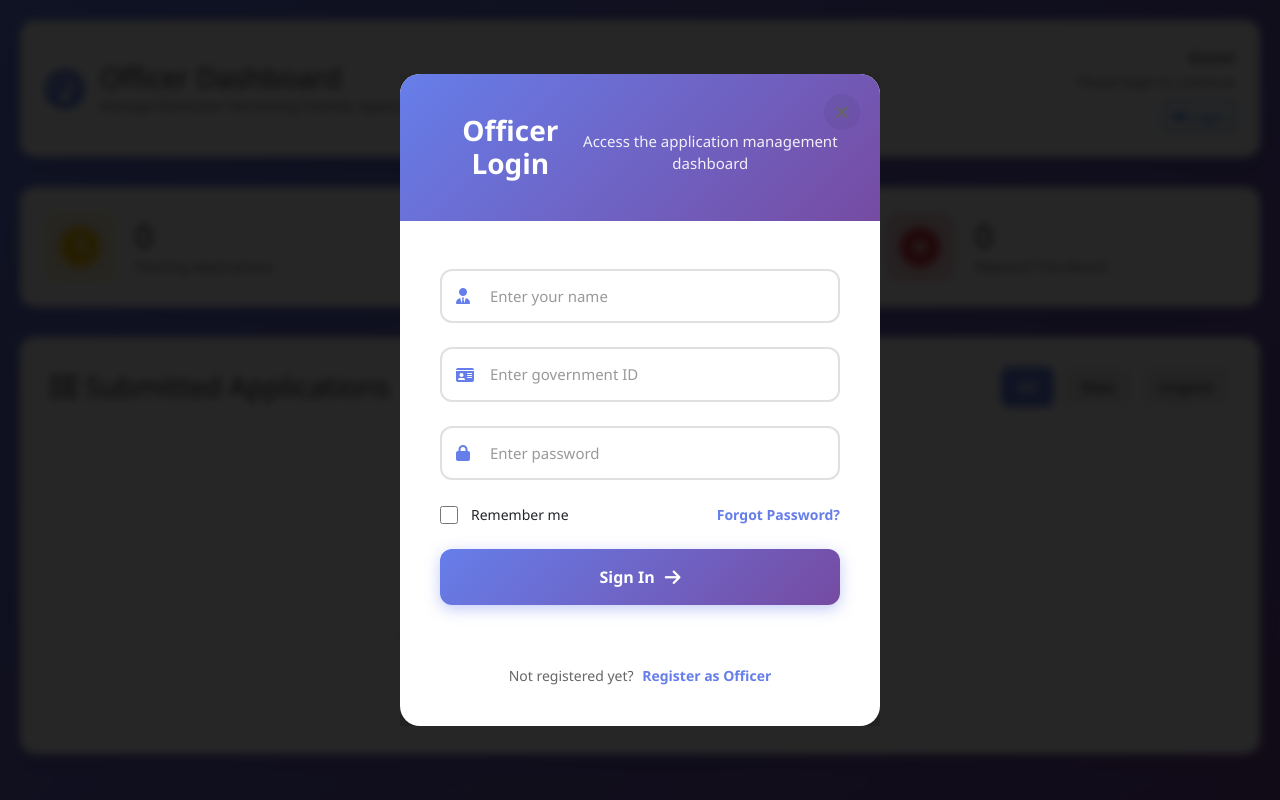
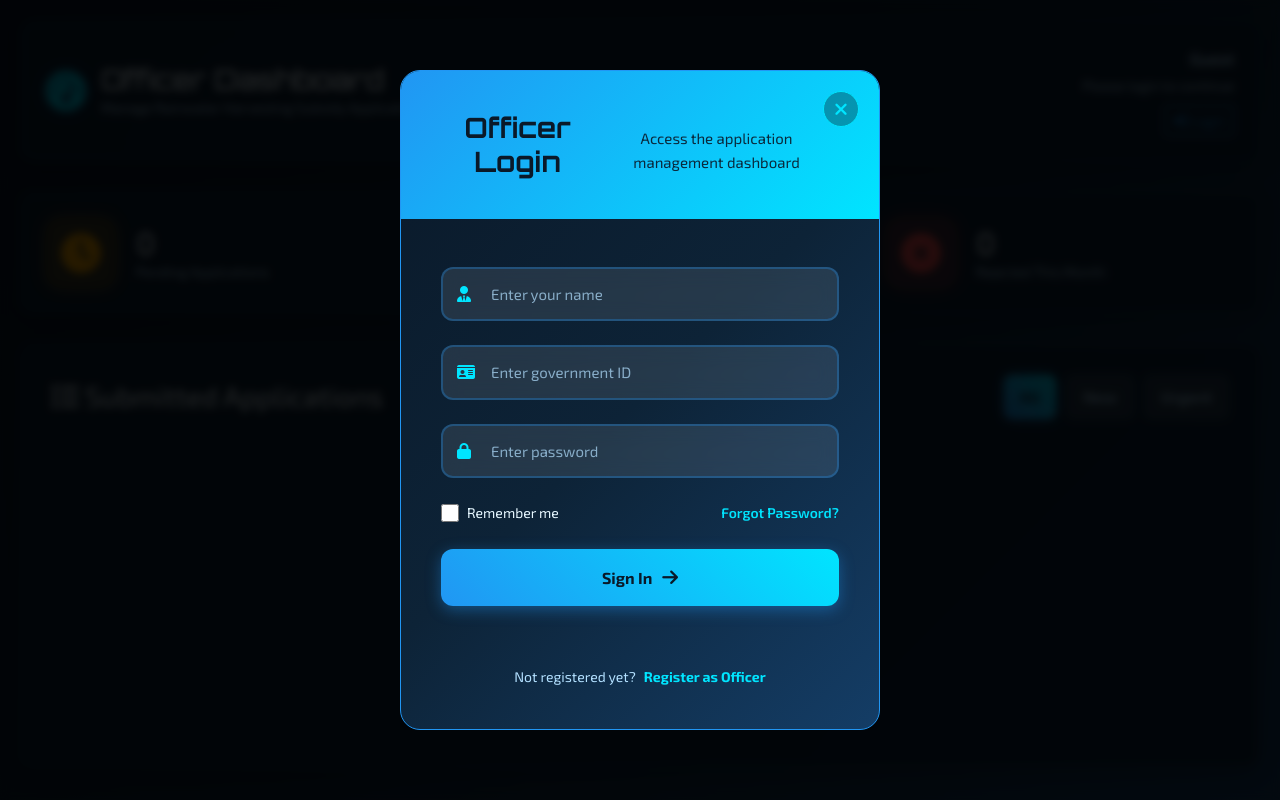
Before and after one commit to Tirthes2004/jaljeevan.Ai, a Django app: page /officer/ in a window 1280 px wide. Run offline with Django 5.2, Linux system fonts and the light colour scheme; data that the repository does not hold is empty.

Commit message:
l update

```diff
--- a/static/css/officerAuth.css
+++ b/static/css/officerAuth.css
@@ -1,7 +1,18 @@
 /* ============================================
    OFFICER AUTHENTICATION MODAL STYLES
-   Complete CSS for login/register modals
+   Updated to match home.css theme
    ============================================ */
+
+:root {
+    --primary-dark: #0a1929;
+    --primary-medium: #0d2337;
+    --primary-light: #143d66;
+    --accent-blue: #2196f3;
+    --accent-teal: #00e5ff;
+    --text-primary: #e6f7ff;
+    --text-secondary: #b3e0ff;
+    --glow-color: rgba(33, 150, 243, 0.6);
+}
 
 /* Modal Container - Hidden by default */
 .auth-modal {
@@ -61,11 +72,13 @@
 
 /* Modal card */
 .modal-card {
-    background: white;
+    background: linear-gradient(135deg, var(--primary-dark) 0%, var(--primary-medium) 50%, var(--primary-light) 100%);
     border-radius: 20px;
-    box-shadow: 0 20px 60px rgba(0, 0, 0, 0.3);
+    box-shadow: 0 20px 60px rgba(0, 0, 0, 0.5);
     overflow: hidden;
     position: relative;
+    border: 1px solid var(--accent-blue);
+    color: var(--text-primary);
 }
 
 /* Close button */
@@ -81,38 +94,42 @@
     align-items: center;
     justify-content: center;
     border-radius: 50%;
-    background: rgba(0, 0, 0, 0.05);
+    background: rgba(0, 0, 0, 0.3);
     transition: all 0.3s ease;
+    border: 1px solid var(--accent-teal);
 }
 
 .modal-close:hover {
-    background: rgba(0, 0, 0, 0.1);
+    background: rgba(0, 229, 255, 0.2);
     transform: rotate(90deg);
 }
 
 .modal-close i {
     font-size: 18px;
-    color: #666;
+    color: var(--accent-teal);
 }
 
 /* Modal header */
 .modal-header {
     padding: 40px 40px 30px;
-    background: linear-gradient(135deg, #667eea 0%, #764ba2 100%);
-    color: white;
+    background: linear-gradient(135deg, var(--accent-blue) 0%, var(--accent-teal) 100%);
+    color: var(--primary-dark);
     text-align: center;
+    position: relative;
 }
 
 .modal-header h2 {
     margin: 0 0 10px;
     font-size: 28px;
     font-weight: 700;
+    font-family: 'Orbitron', sans-serif;
 }
 
 .modal-header p {
     margin: 0;
     font-size: 15px;
     opacity: 0.9;
+    color: var(--primary-dark);
 }
 
 /* Form styling */
@@ -130,7 +147,7 @@
     display: block;
     margin-bottom: 8px;
     font-weight: 600;
-    color: #333;
+    color: var(--text-primary);
     font-size: 14px;
 }
 
@@ -145,29 +162,32 @@
 .form-control {
     width: 100%;
     padding: 14px 16px 14px 48px;
-    border: 2px solid #e0e0e0;
+    border: 2px solid rgba(33, 150, 243, 0.3);
     border-radius: 12px;
     font-size: 15px;
     transition: all 0.3s ease;
-    background: white;
-    color: #333;
+    background: rgba(255, 255, 255, 0.1);
+    color: var(--text-primary);
+    backdrop-filter: blur(10px);
 }
 
 .form-control:focus {
     outline: none;
-    border-color: #667eea;
-    box-shadow: 0 0 0 4px rgba(102, 126, 234, 0.1);
+    border-color: var(--accent-teal);
+    box-shadow: 0 0 0 4px rgba(0, 229, 255, 0.2);
+    background: rgba(255, 255, 255, 0.15);
 }
 
 .form-control::placeholder {
-    color: #999;
+    color: var(--text-secondary);
+    opacity: 0.7;
 }
 
 /* Input icons */
 .input-icon {
     position: absolute;
     left: 16px;
-    color: #667eea;
+    color: var(--accent-teal);
     font-size: 16px;
     pointer-events: none;
 }
@@ -187,6 +207,7 @@
     align-items: center;
     cursor: pointer;
     user-select: none;
+    color: var(--text-primary);
 }
 
 .remember-me input[type="checkbox"] {
@@ -194,23 +215,19 @@
     height: 18px;
     margin-right: 8px;
     cursor: pointer;
-    accent-color: #667eea;
-}
-
-.remember-me .checkmark {
-    margin-left: 5px;
+    accent-color: var(--accent-teal);
 }
 
 /* Forgot password link */
 .forgot-password {
-    color: #667eea;
+    color: var(--accent-teal);
     text-decoration: none;
     font-weight: 600;
     transition: color 0.3s ease;
 }
 
 .forgot-password:hover {
-    color: #764ba2;
+    color: var(--text-primary);
     text-decoration: underline;
 }
 
@@ -218,8 +235,8 @@
 .btn-auth {
     width: 100%;
     padding: 16px;
-    background: linear-gradient(135deg, #667eea 0%, #764ba2 100%);
-    color: white;
+    background: linear-gradient(45deg, var(--accent-blue), var(--accent-teal));
+    color: var(--primary-dark);
     border: none;
     border-radius: 12px;
     font-size: 16px;
@@ -230,12 +247,13 @@
     justify-content: center;
     gap: 10px;
     transition: all 0.3s ease;
-    box-shadow: 0 4px 15px rgba(102, 126, 234, 0.4);
+    box-shadow: 0 4px 15px rgba(33, 150, 243, 0.4);
+    font-family: 'Exo 2', sans-serif;
 }
 
 .btn-auth:hover {
     transform: translateY(-2px);
-    box-shadow: 0 6px 20px rgba(102, 126, 234, 0.5);
+    box-shadow: 0 6px 20px rgba(33, 150, 243, 0.6);
 }
 
 .btn-auth:active {
@@ -250,6 +268,11 @@
 
 .btn-auth i {
     font-size: 18px;
+    transition: transform 0.3s ease;
+}
+
+.btn-auth:hover i {
+    transform: translateX(3px);
 }
 
 /* Auth switch (login/register toggle) */
@@ -257,11 +280,11 @@
     text-align: center;
     padding: 20px 40px 40px;
     font-size: 14px;
-    color: #666;
+    color: var(--text-secondary);
 }
 
 .auth-link {
-    color: #667eea;
+    color: var(--accent-teal);
     text-decoration: none;
     font-weight: 700;
     margin-left: 5px;
@@ -269,7 +292,7 @@
 }
 
 .auth-link:hover {
-    color: #764ba2;
+    color: var(--text-primary);
     text-decoration: underline;
 }
 
@@ -292,11 +315,11 @@
 
 /* Filled state for inputs */
 .form-group.filled .form-label {
-    color: #667eea;
+    color: var(--accent-teal);
 }
 
 .form-group.focused .form-control {
-    border-color: #667eea;
+    border-color: var(--accent-teal);
 }
 
 /* Mobile responsiveness */
@@ -347,12 +370,12 @@
 }
 
 .modal-container::-webkit-scrollbar-thumb {
-    background: rgba(102, 126, 234, 0.3);
+    background: rgba(0, 229, 255, 0.3);
     border-radius: 3px;
 }
 
 .modal-container::-webkit-scrollbar-thumb:hover {
-    background: rgba(102, 126, 234, 0.5);
+    background: rgba(0, 229, 255, 0.5);
 }
 
 /* Prevent body scroll when modal is open */
--- a/static/js/officerAuth.js
+++ b/static/js/officerAuth.js
@@ -70,23 +70,18 @@
     }
 
     function switchAuthModal(targetModalId) {
-        // Get current open modal
-        const currentModal = document.querySelector('.auth-modal[style*="display: flex"]');
+        // Get current open modal using more reliable method
+        const currentModal = document.querySelector('.auth-modal[style*="display: flex"], .auth-modal[aria-hidden="false"]');
 
-        if (currentModal) {
-            // Fade out current modal
-            currentModal.style.opacity = '0';
-
-            setTimeout(() => {
-                // Close current modal
+        if (currentModal && currentModal.id !== targetModalId) {
+            // Close current modal and open target modal
             closeModal(currentModal.id);
 
-                // Open target modal
+            // Small delay to ensure smooth transition
             setTimeout(() => {
                 openModal(targetModalId);
-                }, 100);
-            }, 200);
-        } else {
+            }, 350);
+        } else if (!currentModal) {
             // No modal open, just open target
             openModal(targetModalId);
         }
@@ -281,24 +276,28 @@
     const modal = document.createElement('div');
     modal.innerHTML = `
          <div style="position: fixed; top: 0; left: 0; right: 0; bottom: 0;
-                    background: rgba(0,0,0,0.8); z-index: 99999; display: flex;
-                    align-items: center; justify-content: center; padding: 20px;">
-            <div style="background: white; padding: 30px; border-radius: 15px;
+                        background: rgba(0,0,0,0.9); z-index: 99999; display: flex;
+                        align-items: center; justify-content: center; padding: 20px;
+                        backdrop-filter: blur(4px);">
+                <div style="background: linear-gradient(135deg, #0a1929 0%, #0d2337 50%, #143d66 100%);
+                            padding: 30px; border-radius: 15px; border: 1px solid #2196f3;
                             max-width: 900px; width: 100%; max-height: 90vh; overflow-y: auto;
-                        box-shadow: 0 10px 40px rgba(0,0,0,0.3);">
-                <div style="display: flex; justify-content: space-between; align-items: center; margin-bottom: 20px;">
-                    <h3 style="margin: 0; color: #667eea; font-size: 24px;">
+                            box-shadow: 0 20px 60px rgba(0,0,0,0.5); color: #e6f7ff;">
+                    <div style="display: flex; justify-content: space-between; align-items: center; margin-bottom: 20px;
+                                border-bottom: 1px solid rgba(33, 150, 243, 0.3); padding-bottom: 15px;">
+                        <h3 style="margin: 0; color: #00e5ff; font-size: 24px; font-family: 'Orbitron', sans-serif;">
                             <i class="fas fa-file-alt"></i> Application: ${appId}
                         </h3>
-                    <button onclick="this.closest('div[role=dialog]').remove()"
-                            style="border: none; background: none; font-size: 28px;
-                                   cursor: pointer; color: #999; transition: color 0.3s;"
-                            onmouseover="this.style.color='#dc3545'"
-                            onmouseout="this.style.color='#999'">
-                        <i class="fas fa-times-circle"></i>
+                        <button onclick="this.closest('div[style*=\\'position: fixed\\']').remove()"
+                                style="border: none; background: rgba(0, 229, 255, 0.2); font-size: 28px;
+                                       cursor: pointer; color: #00e5ff; transition: all 0.3s; width: 40px; height: 40px;
+                                       border-radius: 50%; display: flex; align-items: center; justify-content: center;"
+                                onmouseover="this.style.background='rgba(0, 229, 255, 0.4)'; this.style.color='#ffffff'"
+                                onmouseout="this.style.background='rgba(0, 229, 255, 0.2)'; this.style.color='#00e5ff'">
+                            <i class="fas fa-times"></i>
                         </button>
                     </div>
-                <div style="padding: 20px; background: #f8f9fa; border-radius: 10px;">
+                    <div style="padding: 20px; background: rgba(255,255,255,0.05); border-radius: 10px; border: 1px solid rgba(33, 150, 243, 0.2);">
                         ${detailsContent}
                     </div>
                 </div>
--- a/templates/application_dashboard.html
+++ b/templates/application_dashboard.html
@@ -8,21 +8,30 @@
     <title>Officer Dashboard - JalJeevan</title>
     <link href="https://cdn.jsdelivr.net/npm/bootstrap@5.3.0/dist/css/bootstrap.min.css" rel="stylesheet">
     <link rel="stylesheet" href="https://cdnjs.cloudflare.com/ajax/libs/font-awesome/6.4.0/css/all.min.css">
+     <link href="https://fonts.googleapis.com/css2?family=Exo+2:wght@300;400;500;600;700&family=Orbitron:wght@400;500;600;700&display=swap" rel="stylesheet">
     <link rel="stylesheet" href="{% static 'css/officerAuth.css' %}">
     <style>
         :root {
-            --primary-color: #667eea;
-            --secondary-color: #764ba2;
-            --success-color: #28a745;
-            --danger-color: #dc3545;
-            --warning-color: #ffc107;
+            --primary-dark: #0a1929;
+            --primary-medium: #0d2337;
+            --primary-light: #143d66;
+            --accent-blue: #2196f3;
+            --accent-teal: #00e5ff;
+            --text-primary: #e6f7ff;
+            --text-secondary: #b3e0ff;
+            --success-color: #00c853;
+            --danger-color: #ff5252;
+            --warning-color: #ffab00;
+            --glow-color: rgba(33, 150, 243, 0.6);
         }
 
         body {
-            background: linear-gradient(135deg, #667eea 0%, #764ba2 100%);
+            background: linear-gradient(135deg, var(--primary-dark) 0%, var(--primary-medium) 50%, var(--primary-light) 100%);
             min-height: 100vh;
-            font-family: 'Segoe UI', Tahoma, Geneva, Verdana, sans-serif;
+            font-family: 'Exo 2', sans-serif;
             padding: 20px;
+            color: var(--text-primary);
+            line-height: 1.6;
         }
 
         .dashboard-container {
@@ -31,14 +40,16 @@
         }
 
         .dashboard-header {
-            background: white;
+            background: rgba(13, 35, 55, 0.8);
             padding: 25px;
             border-radius: 15px;
-            box-shadow: 0 5px 20px rgba(0, 0, 0, 0.1);
+            box-shadow: 0 5px 20px rgba(0, 0, 0, 0.3);
             margin-bottom: 30px;
             display: flex;
             justify-content: space-between;
             align-items: center;
+            border: 1px solid rgba(33, 150, 243, 0.3);
+            backdrop-filter: blur(10px);
         }
 
         .dashboard-title {
@@ -49,18 +60,20 @@
 
         .dashboard-title i {
             font-size: 40px;
-            color: var(--primary-color);
+            color: var(--accent-teal);
+            text-shadow: 0 0 10px var(--glow-color);
         }
 
         .dashboard-title h1 {
             margin: 0;
             font-size: 28px;
-            color: #333;
+            color: var(--text-primary);
+            font-family: 'Orbitron', sans-serif;
         }
 
         .dashboard-title p {
             margin: 0;
-            color: #666;
+            color: var(--text-secondary);
             font-size: 14px;
         }
 
@@ -70,7 +83,7 @@
 
         .officer-info p {
             margin: 0;
-            color: #666;
+            color: var(--text-secondary);
         }
 
         .stats-cards {
@@ -81,13 +94,21 @@
         }
 
         .stat-card {
-            background: white;
+            background: rgba(13, 35, 55, 0.8);
             padding: 25px;
             border-radius: 15px;
-            box-shadow: 0 5px 20px rgba(0, 0, 0, 0.1);
+            box-shadow: 0 5px 20px rgba(0, 0, 0, 0.3);
             display: flex;
             align-items: center;
             gap: 20px;
+            border: 1px solid rgba(33, 150, 243, 0.3);
+            backdrop-filter: blur(10px);
+            transition: all 0.3s ease;
+        }
+
+        .stat-card:hover {
+            transform: translateY(-5px);
+            box-shadow: 0 8px 25px rgba(0, 0, 0, 0.4);
         }
 
         .stat-icon {
@@ -101,37 +122,42 @@
         }
 
         .stat-icon.pending {
-            background: rgba(255, 193, 7, 0.2);
+            background: rgba(255, 171, 0, 0.2);
             color: var(--warning-color);
+            box-shadow: 0 0 15px rgba(255, 171, 0, 0.3);
         }
 
         .stat-icon.approved {
-            background: rgba(40, 167, 69, 0.2);
+            background: rgba(0, 200, 83, 0.2);
             color: var(--success-color);
+            box-shadow: 0 0 15px rgba(0, 200, 83, 0.3);
         }
 
         .stat-icon.rejected {
-            background: rgba(220, 53, 69, 0.2);
+            background: rgba(255, 82, 82, 0.2);
             color: var(--danger-color);
+            box-shadow: 0 0 15px rgba(255, 82, 82, 0.3);
         }
 
         .stat-content h3 {
             margin: 0;
             font-size: 32px;
-            color: #333;
+            color: var(--text-primary);
         }
 
         .stat-content p {
             margin: 0;
-            color: #666;
+            color: var(--text-secondary);
             font-size: 14px;
         }
 
         .applications-table {
-            background: white;
+            background: rgba(13, 35, 55, 0.8);
             padding: 30px;
             border-radius: 15px;
-            box-shadow: 0 5px 20px rgba(0, 0, 0, 0.1);
+            box-shadow: 0 5px 20px rgba(0, 0, 0, 0.3);
+            border: 1px solid rgba(33, 150, 243, 0.3);
+            backdrop-filter: blur(10px);
         }
 
         .table-header {
@@ -143,7 +169,7 @@
 
         .table-header h3 {
             margin: 0;
-            color: #333;
+            color: var(--text-primary);
         }
 
         .filter-buttons {
@@ -161,27 +187,35 @@
         }
 
         .filter-btn.active {
-            background: var(--primary-color);
-            color: white;
+            background: linear-gradient(45deg, var(--accent-blue), var(--accent-teal));
+            color: var(--primary-dark);
+            box-shadow: 0 0 10px rgba(33, 150, 243, 0.5);
         }
 
         .filter-btn:not(.active) {
-            background: #f0f0f0;
-            color: #666;
+            background: rgba(255, 255, 255, 0.1);
+            color: var(--text-secondary);
+            border: 1px solid rgba(33, 150, 243, 0.3);
+        }
+
+        .filter-btn:not(.active):hover {
+            background: rgba(33, 150, 243, 0.2);
         }
 
         .application-card {
-            background: #f8f9fa;
+            background: rgba(20, 61, 102, 0.5);
             padding: 20px;
             border-radius: 12px;
             margin-bottom: 15px;
-            border-left: 4px solid var(--primary-color);
+            border-left: 4px solid var(--accent-blue);
             transition: all 0.3s;
+            border: 1px solid rgba(33, 150, 243, 0.2);
         }
 
         .application-card:hover {
-            box-shadow: 0 5px 15px rgba(0, 0, 0, 0.1);
+            box-shadow: 0 5px 15px rgba(0, 0, 0, 0.4);
             transform: translateY(-2px);
+            border-left: 4px solid var(--accent-teal);
         }
 
         .app-header {
@@ -194,7 +228,8 @@
         .app-id {
             font-size: 18px;
             font-weight: 700;
-            color: var(--primary-color);
+            color: var(--accent-teal);
+            text-shadow: 0 0 5px rgba(0, 229, 255, 0.5);
         }
 
         .app-status {
@@ -203,7 +238,8 @@
             font-size: 13px;
             font-weight: 600;
             background: var(--warning-color);
-            color: #333;
+            color: var(--primary-dark);
+            box-shadow: 0 0 10px rgba(255, 171, 0, 0.5);
         }
 
         .app-details {
@@ -220,22 +256,23 @@
         }
 
         .detail-item i {
-            color: var(--primary-color);
+            color: var(--accent-teal);
             width: 20px;
         }
 
         .detail-item strong {
-            color: #333;
+            color: var(--text-primary);
         }
 
         .detail-item span {
-            color: #666;
+            color: var(--text-secondary);
         }
 
         .app-actions {
             display: flex;
             gap: 10px;
             margin-top: 15px;
+            flex-wrap: wrap;
         }
 
         .btn-action {
@@ -252,42 +289,49 @@
         }
 
         .btn-view {
-            background: var(--primary-color);
-            color: white;
+            background: linear-gradient(45deg, var(--accent-blue), var(--accent-teal));
+            color: var(--primary-dark);
+            box-shadow: 0 0 10px rgba(33, 150, 243, 0.3);
         }
 
         .btn-view:hover {
-            background: var(--secondary-color);
+            transform: translateY(-2px);
+            box-shadow: 0 5px 15px rgba(33, 150, 243, 0.5);
         }
 
         .btn-approve {
-            background: var(--success-color);
-            color: white;
+            background: linear-gradient(45deg, var(--success-color), #69f0ae);
+            color: var(--primary-dark);
+            box-shadow: 0 0 10px rgba(0, 200, 83, 0.3);
         }
 
         .btn-approve:hover {
-            opacity: 0.9;
+            transform: translateY(-2px);
+            box-shadow: 0 5px 15px rgba(0, 200, 83, 0.5);
         }
 
         .btn-reject {
-            background: var(--danger-color);
+            background: linear-gradient(45deg, var(--danger-color), #ff8a80);
             color: white;
+            box-shadow: 0 0 10px rgba(255, 82, 82, 0.3);
         }
 
         .btn-reject:hover {
-            opacity: 0.9;
+            transform: translateY(-2px);
+            box-shadow: 0 5px 15px rgba(255, 82, 82, 0.5);
         }
 
         .empty-state {
             text-align: center;
             padding: 60px 20px;
-            color: #999;
+            color: var(--text-secondary);
         }
 
         .empty-state i {
             font-size: 80px;
             margin-bottom: 20px;
-            opacity: 0.3;
+            opacity: 0.5;
+            color: var(--accent-teal);
         }
 
         .location-badge {
@@ -295,21 +339,49 @@
             align-items: center;
             gap: 5px;
             padding: 4px 12px;
-            background: rgba(102, 126, 234, 0.1);
+            background: rgba(0, 229, 255, 0.1);
             border-radius: 20px;
             font-size: 12px;
-            color: var(--primary-color);
+            color: var(--accent-teal);
             font-weight: 600;
+            border: 1px solid rgba(0, 229, 255, 0.3);
         }
 
         .btn-under-review {
-    background: #17a2b8;  /* Teal/cyan color */
-    color: white;
-}
+            background: linear-gradient(45deg, #00b0ff, #00e5ff);
+            color: var(--primary-dark);
+            box-shadow: 0 0 10px rgba(0, 176, 255, 0.3);
+        }
 
-.btn-under-review:hover {
-    opacity: 0.9;
-}
+        .btn-under-review:hover {
+            transform: translateY(-2px);
+            box-shadow: 0 5px 15px rgba(0, 176, 255, 0.5);
+        }
+
+        /* Logout button styling */
+        .btn-outline-danger {
+            border-color: var(--danger-color);
+            color: var(--danger-color);
+        }
+
+        .btn-outline-danger:hover {
+            background-color: var(--danger-color);
+            color: white;
+        }
+
+        .btn-outline-primary {
+            border-color: var(--accent-blue);
+            color: var(--accent-blue);
+        }
+
+        .btn-outline-primary:hover {
+            background-color: var(--accent-blue);
+            color: var(--primary-dark);
+        }
+
+
+
+
 
     </style>
 </head>
```
Lines whose indentation alone changed are shown as unchanged.
